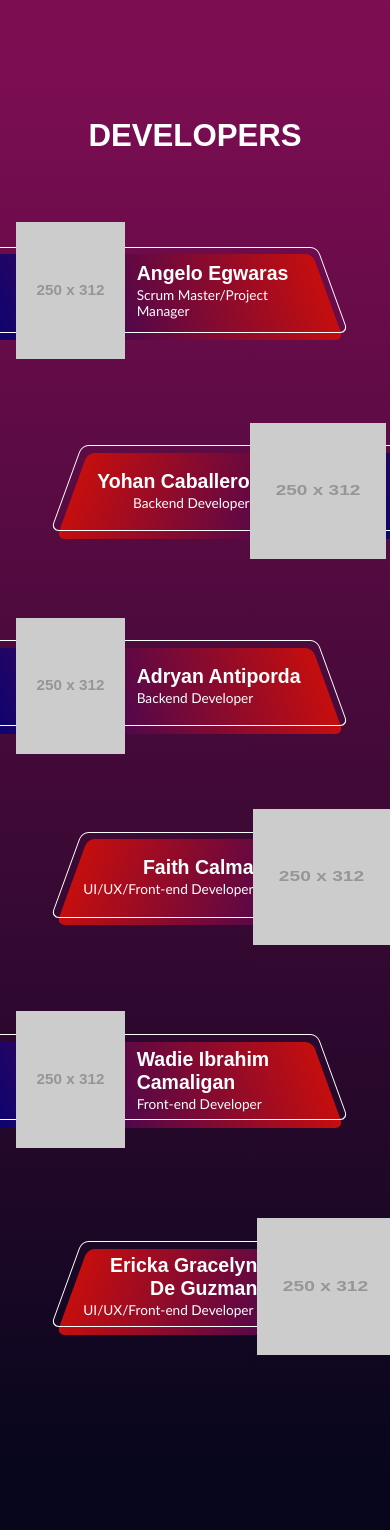
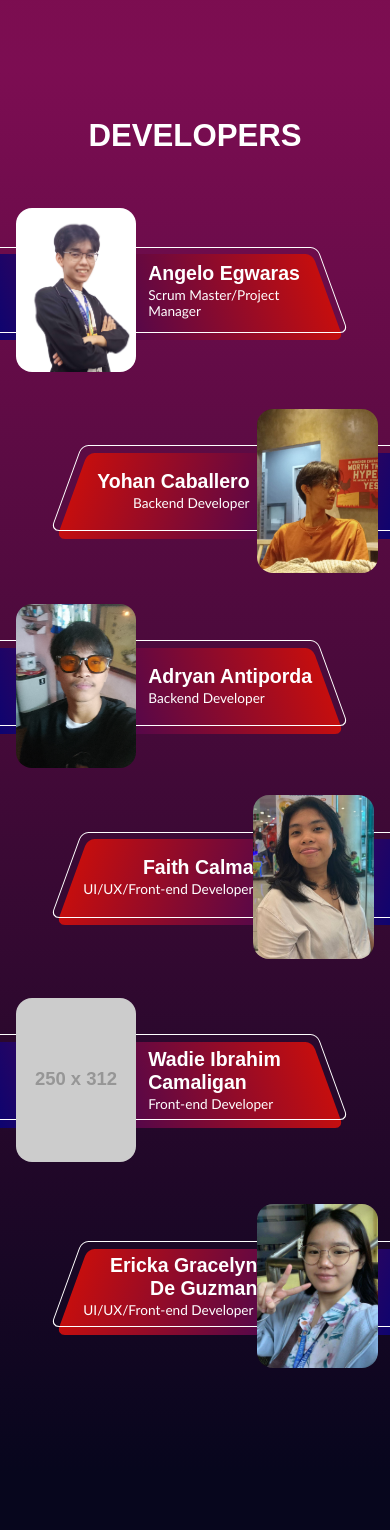
Before and after one commit to tenshi33/GoogleTeam, a React (Vite) app in the folder Yuko/: page / in a window 390 px wide. Shown: the part 2111-3641 px from the top of the page. Built offline with nearby package versions, Linux system fonts and the light colour scheme.

Commit message:
dev pics css

```diff
--- a/Yuko/src/components/index.jsx
+++ b/Yuko/src/components/index.jsx
@@ -150,7 +150,7 @@ function Landing() {
                         {/*DEVELOPER 1 CONTENT*/}
                         <div className='first-dev'>
                             {/*DEVELOPER 1 PIC*/}
-                            <img className='first-dev-pic' src='https://placehold.co/250x312' alt='first developer picture'/>
+                            <img className='first-dev-pic' src='angelo.jpg' alt='first developer picture'/>
                             {/*DEVELOPER 1 INFOS*/}
                             <div className='first-dev-infos'>
                                 <p className='first-dev-name'>Angelo Egwaras</p>
@@ -171,7 +171,7 @@ function Landing() {
                             </div>
 
                             {/*DEVELOPER 2 PIC*/}
-                            <img className='second-dev-pic' src='https://placehold.co/250x312' alt='second developer picture'/>
+                            <img className='second-dev-pic' src='yohan.jpeg' alt='second developer picture'/>
                         </div>
 
                         {/*DEVELOPER 3 SHAPES CONTAINER*/}
@@ -181,7 +181,7 @@ function Landing() {
                         {/*DEVELOPER 3 CONTENT*/}
                         <div className='third-dev'>
                             {/*DEVELOPER 3 PIC*/}
-                            <img className='third-dev-pic' src='https://placehold.co/250x312' alt='third developer picture'/>
+                            <img className='third-dev-pic' src='adryan.jpg' alt='third developer picture'/>
                             {/*DEVELOPER 3 INFOS*/}
                             <div className='third-dev-infos'>
                                 <p className='third-dev-name'>Adryan Antiporda</p>
@@ -202,7 +202,7 @@ function Landing() {
                             </div>
 
                             {/*DEVELOPER 4 PIC*/}
-                            <img className='fourth-dev-pic' src='https://placehold.co/250x312' alt='fourth developer picture'/>
+                            <img className='fourth-dev-pic' src='faith.jpg' alt='fourth developer picture'/>
                         </div>
 
                         {/*DEVELOPER 5 SHAPES CONTAINER*/}
@@ -234,7 +234,7 @@ function Landing() {
                             </div>
 
                             {/*DEVELOPER 6 PIC*/}
-                            <img className='sixth-dev-pic' src='https://placehold.co/250x312' alt='sixth developer picture'/>
+                            <img className='sixth-dev-pic' src='ericka.jpg' alt='sixth developer picture'/>
                         </div>
                     </div>
                 </section>
--- a/Yuko/src/styles/index.css
+++ b/Yuko/src/styles/index.css
@@ -391,9 +391,11 @@ html,body {
 
 .first-dev-pic {
     width: 16vw;
-    height: 24vw;
+    height: 22vw;
     margin-left: 6vw;
     z-index: 1;
+    object-fit: cover;
+    border-radius: 1.5rem;
 }
 
 .first-dev-name {
@@ -471,9 +473,11 @@ html,body {
 
 .second-dev-pic {
     width: 16vw;
-    height: 23vw;
+    height: 22vw;
     margin-left: 0vw;
     z-index: 1;
+    object-fit: cover;
+    border-radius: 1.5rem;
 }
 
 .second-dev-name {
@@ -542,9 +546,11 @@ html,body {
 
 .third-dev-pic {
     width: 16vw;
-    height: 23vw;
+    height: 22vw;
     margin-left: 6vw;
     z-index: 1;
+    object-fit: cover;
+    border-radius: 1.5rem;
 }
 
 .third-dev-name {
@@ -570,7 +576,7 @@ html,body {
     justify-items: right;
     text-align: right;
     margin-bottom: 9vw;
-    margin-top: 2.3vw;
+    margin-top: 2.8vw;
     margin-left: 38vw;
     gap: 2vw;
 
@@ -622,9 +628,11 @@ html,body {
 
 .fourth-dev-pic {
     width: 16vw;
-    height: 23vw;
+    height: 22w;
     margin-left: 0vw;
     z-index: 1;
+    object-fit: cover;
+    border-radius: 1.5rem;
 }
 
 .fourth-dev-name {
@@ -648,7 +656,7 @@ html,body {
     align-items: center;
     gap: 2vw;
     margin-bottom: 9vw;
-    margin-top: 1vw;
+    margin-top: 0.7vw;
 }
 
 .fifth-dev-shape-outline {
@@ -772,9 +780,11 @@ html,body {
 
 .sixth-dev-pic {
     width: 16vw;
-    height: 23vw;
+    height: 22vw;
     margin-left: 0vw;
     z-index: 1;
+    object-fit: cover;
+    border-radius: 1.5rem;
 }
 
 .sixth-dev-name {
@@ -1244,11 +1254,13 @@ html,body {
     }
 
     .first-dev-pic {
-        width: 35vw;
-        height: 35vw;
+        width: 31vw;
+        height: 42vw;
         margin-left: 4vw;
         margin-right: 1vw;
         z-index: 1;
+        object-fit: cover;
+        border-radius: 1rem;
     }
 
     .first-dev-name {
@@ -1288,10 +1300,12 @@ html,body {
     }
 
     .second-dev-pic {
-        width: 35vw;
-        height: 35vw;
-        margin-left: -2vw;
+        width: 31vw;
+        height: 42vw;
+        margin-left: 0vw;
         z-index: 1;
+        object-fit: cover;
+        border-radius: 1rem;
     }
 
     .second-dev-name {
@@ -1332,11 +1346,13 @@ html,body {
     }
 
     .third-dev-pic {
-        width: 35vw;
-        height: 35vw;
+        width: 31vw;
+        height: 42vw;
         margin-left: 4vw;
         margin-right: 1vw;
         z-index: 1;
+        object-fit: cover;
+        border-radius: 1rem;
     }
 
     .third-dev-name {
@@ -1375,10 +1391,12 @@ html,body {
     }
 
     .fourth-dev-pic {
-        width: 35vw;
-        height: 35vw;
+        width: 31vw;
+        height: 42vw;
         margin-left: -2vw;
         z-index: 1;
+        object-fit: cover;
+        border-radius: 1rem;
     }
 
     .fourth-dev-name {
@@ -1419,11 +1437,13 @@ html,body {
     }
 
     .fifth-dev-pic {
-        width: 35vw;
-        height: 35vw;
+        width: 31vw;
+        height: 42vw;
         margin-left: 4vw;
         margin-right: 1vw;
         z-index: 1;
+        object-fit: cover;
+        border-radius: 1rem;
     }
 
     .fifth-dev-name {
@@ -1463,10 +1483,12 @@ html,body {
     }
 
     .sixth-dev-pic {
-        width: 35vw;
-        height: 35vw;
+        width: 31vw;
+        height: 42vw;
         margin-left: -2vw;
         z-index: 1;
+        object-fit: cover;
+        border-radius: 1rem;
     }
 
     .sixth-dev-name {
```
Also changed, not shown: Yuko/public/faith.jpg.
